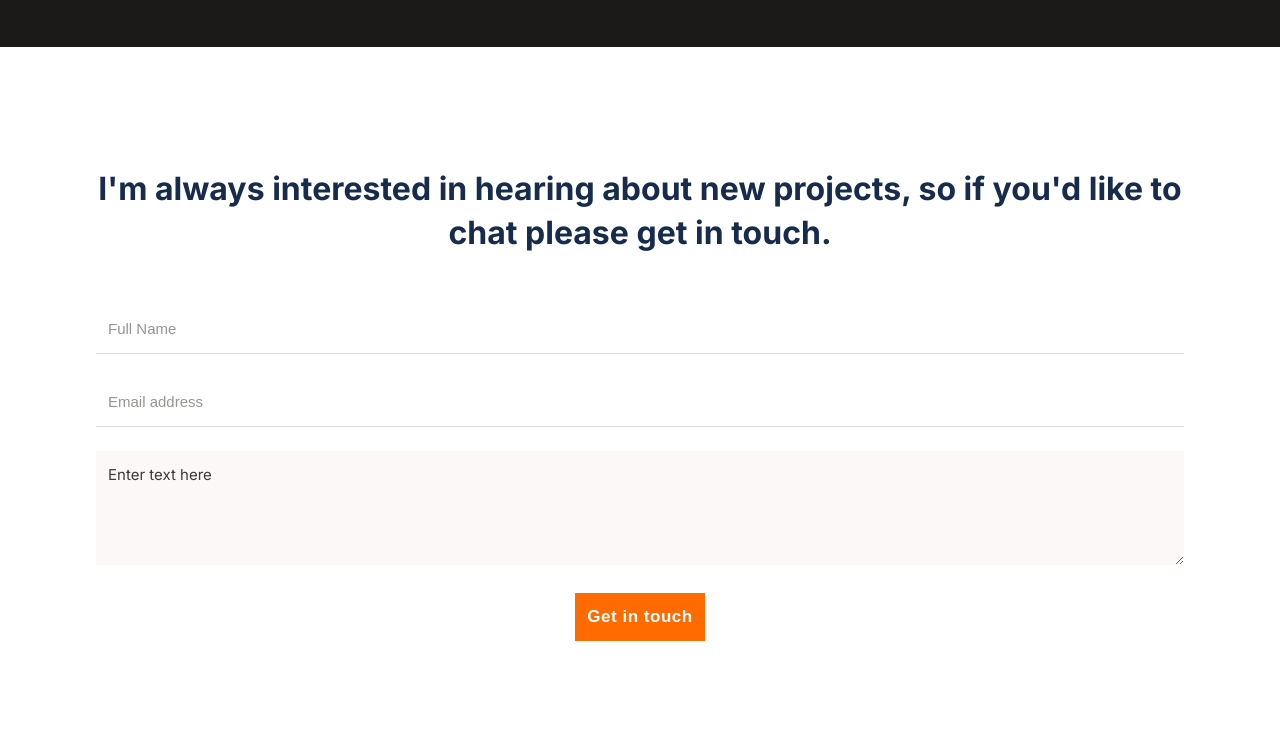
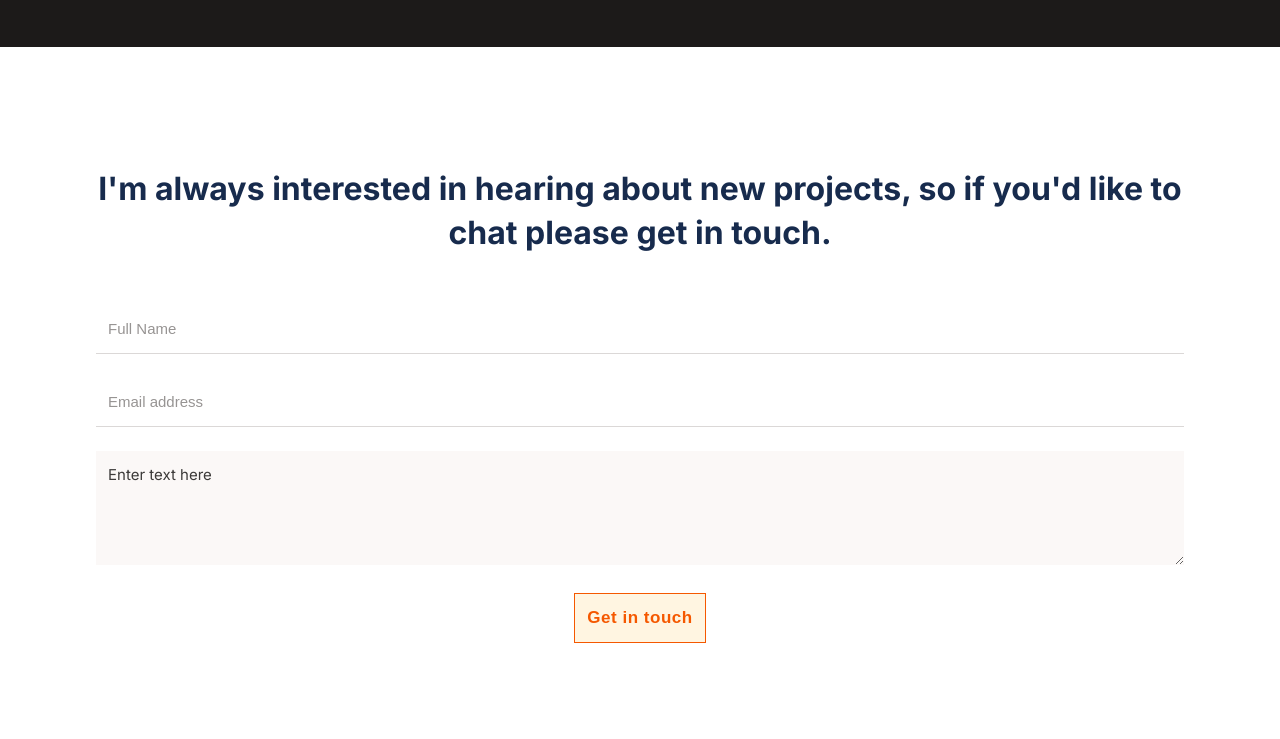
Before and after one commit to tresorsawasawa/training_portfolio, a website: page index.html in a window 1280 px wide. In both pictures the pointer is over the button "Get in touch". Shown: the part 6660-7399 px from the top of the page. Drawn offline with Linux system fonts and the light colour scheme.

Commit message:
Update the get in touch button styling for hover and focuss mode

```diff
--- a/css/main.css
+++ b/css/main.css
@@ -426,6 +426,17 @@ li {
   cursor: pointer;
 }
 
+.get-in-touch-btn:hover {
+  background-color: #fff5e1;
+  color: #f55800;
+  border: 1px solid #f55800;
+}
+
+.get-in-touch-btn:focus {
+  background-color: #ff6b00;
+  color: #fff;
+}
+
 .flex-center-center {
   display: flex;
   align-items: center;
```
